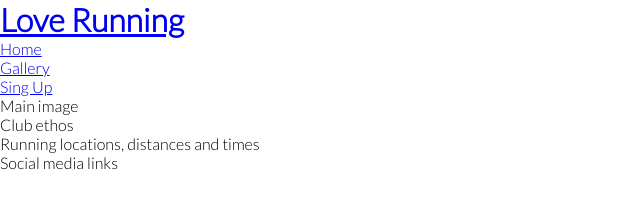
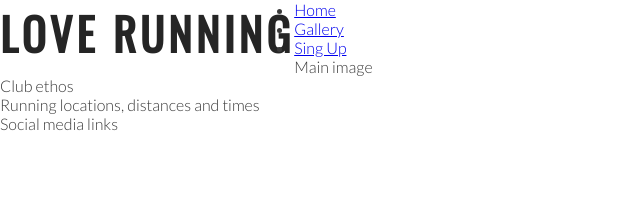
Before and after one commit to KurkRogi/love-running, a plain HTML site: page index.html in a window 1280 px wide. Shown: the whole page, without its empty margins (0-640 px from the left). Drawn offline with nearby package versions, Linux system fonts and the light colour scheme.

Commit message:
Add styling to headings and logo

```diff
--- a/assets/css/style.css
+++ b/assets/css/style.css
@@ -8,4 +8,19 @@
 body {
     font-family: Lato, Arial, sans-serif;
     font-weight: 300;
+    color: #3a3a3a;
  }
+
+ /* heading elements and logo */
+
+ h1, h2 {
+    font-family: Oswald, sans-serif;
+    text-transform: uppercase;
+    letter-spacing: 4px;
+    color: #252525;
+ }
+
+ #logo {
+    float: left;
+    font-size: 280%;
+ }
--- a/index.html
+++ b/index.html
@@ -14,7 +14,7 @@
 <body>
     <header>
         <a href="index.html">
-            <h1>Love Running</h1>
+            <h1 id="logo">Love Running</h1>
         </a>
         <nav>
             <ul>
```
